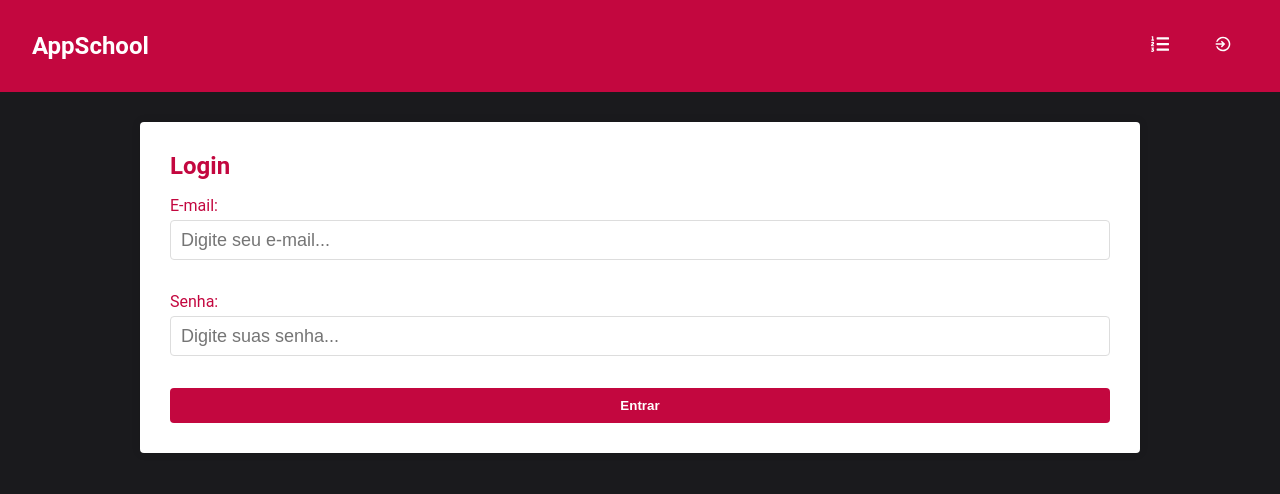
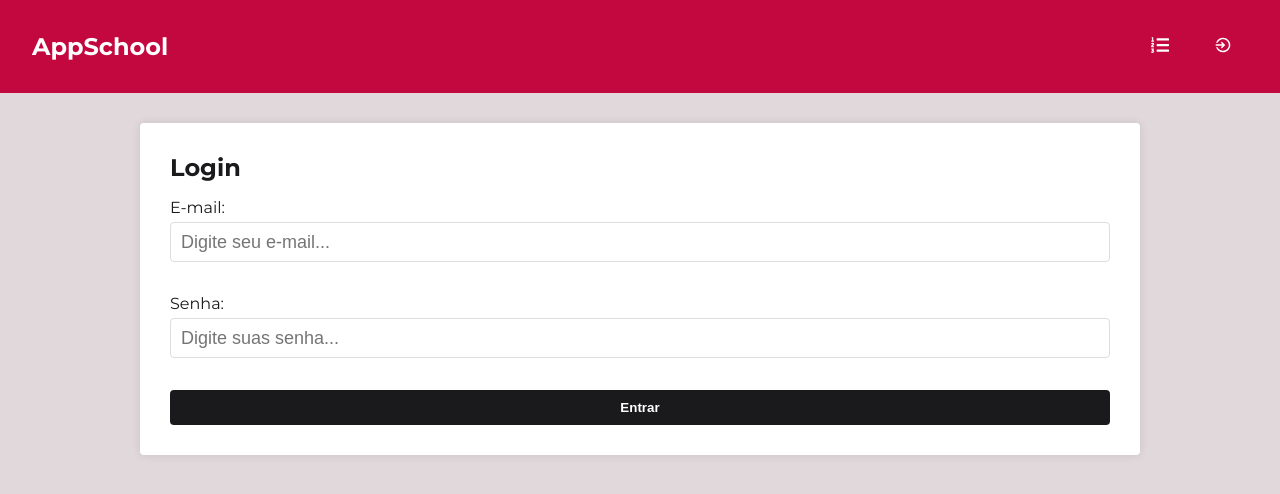
Before and after one commit to atomsdeveloper/react-alunos, a React (Vite) app: page /login in a window 1280 px wide. Shown: the top 494 px of the page. Built offline with nearby package versions, Linux system fonts and the light colour scheme.

Commit message:
feta: config default app colors

```diff
--- a/src/config/colors.js
+++ b/src/config/colors.js
@@ -1,6 +1,6 @@
 // Primary colors
 export const primaryColor = '#C3073F';
-export const primaryColorLight = '#950740';
+export const primaryColorLight = '#e0d8dbff';
 export const primaryColorDark = '#1A1A1D';
 
 // Secondary colors
--- a/src/styles/GlobalStyles.js
+++ b/src/styles/GlobalStyles.js
@@ -8,6 +8,8 @@ import 'react-toastify/dist/ReactToastify.css';
 import * as Colors from '../config/colors';
 
 export const GlobalStyles = createGlobalStyle`
+
+
   * {
     margin: 0;
     padding: 0;
@@ -16,19 +18,20 @@ export const GlobalStyles = createGlobalStyle`
   }
 
   body {
-    font-family: 'Roboto', sans-serif;
-    background-color: ${Colors.primaryColorDark};
-    color: ${Colors.primaryColor};
+    font-family: 'Poppins', 'Montserrat' sans-serif;
+    background-color: ${Colors.primaryColorLight};
+    color: ${Colors.primaryColorDark};
     font-size: 16px;
   }
 
   html, body, #root {
     height: 100%;
+    font-family: "Montserrat";
   }
 
   button {
     cursor: pointer;
-    background: ${Colors.primaryColor};
+    background: ${Colors.primaryColorDark};
     border: none;
     color: #fff;
     padding: 10px 20px;
@@ -37,7 +40,7 @@ export const GlobalStyles = createGlobalStyle`
     transition: all 300ms;
   }
 
-  butto:hover {
+  button:hover {
     filter: brightness(80%)
   }
 
```
